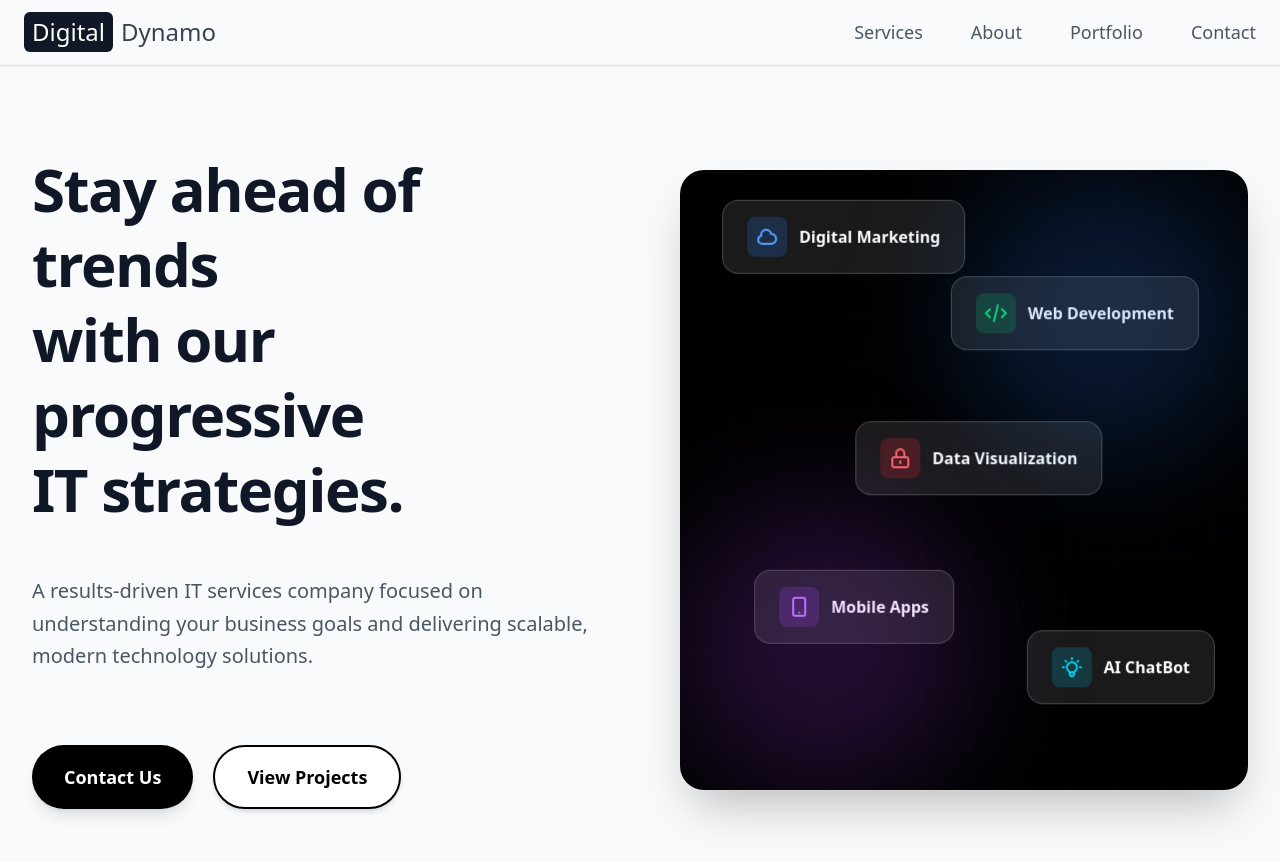
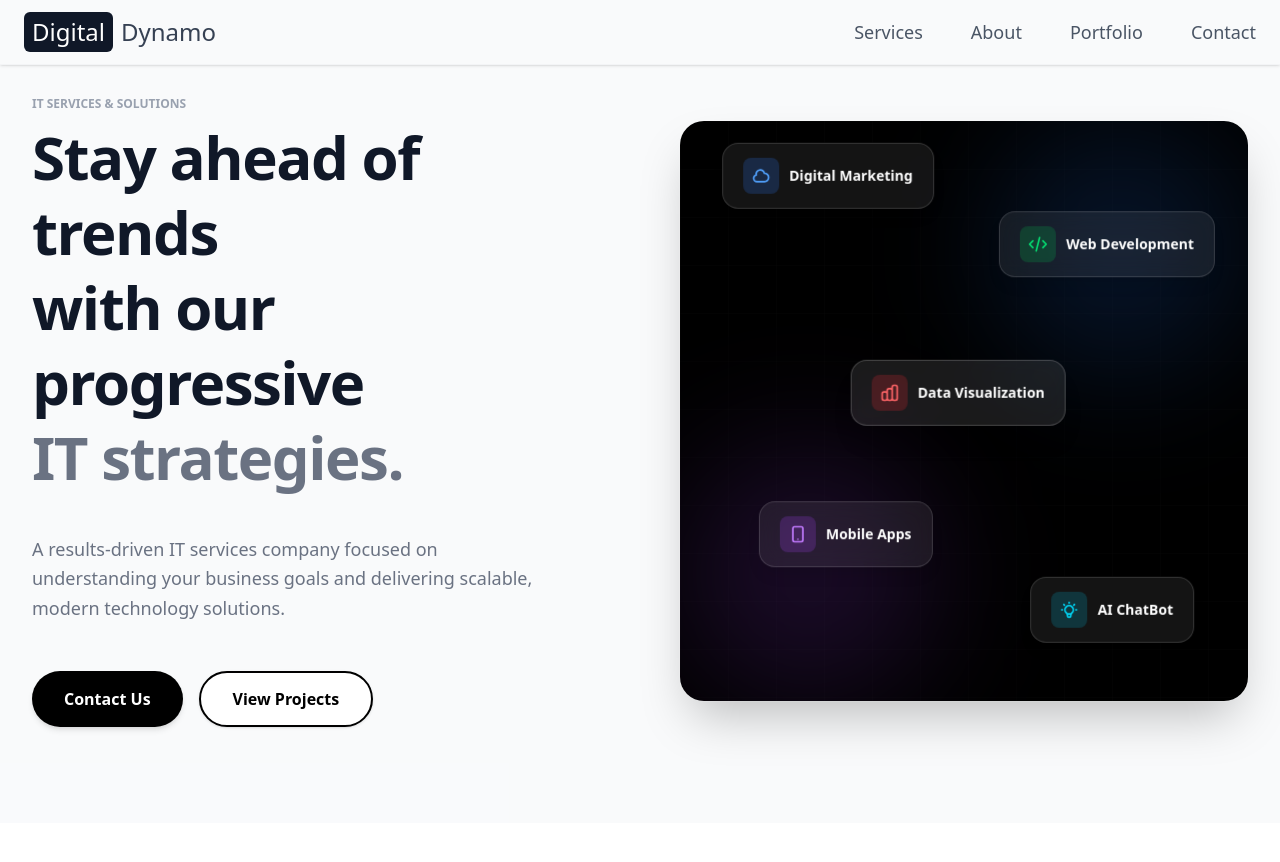
Before and after one commit to devidardhruvil-codes/BusinessProject, a Next.js app: page / in a window 1280 px wide. Shown: the top 862 px of the page. After the commit the page ends 823 px from the top, so only its background shows below. Built offline with nearby package versions, Linux system fonts and the light colour scheme.

Commit message:
home screen updates

```diff
--- a/app/page.tsx
+++ b/app/page.tsx
@@ -2,37 +2,41 @@ import Link from "next/link";
 
 export default function Home() {
   return (
-    <main className="min-h-screen bg-gray-50/95 pt-15 md:pt-14">
+    <main className="min-h-screen bg-gray-50/95 pt-6 md:pt-0">
       {/* Hero Section */}
       <section className="relative px-4 sm:px-6 lg:px-8 py-16 md:py-24 max-w-7xl mx-auto">
         <div className="grid grid-cols-1 lg:grid-cols-2 gap-12 lg:gap-20 items-center">
           {/* Left - Text Content */}
-          <div className="space-y-10 md:space-y-12 text-center lg:text-left">
+          <div className="space-y-8 md:space-y-10 text-center lg:text-left">
+            {/* Small label */}
+            <p className="text-xs font-semibold mb-2 uppercase text-gray-400 text-center lg:text-left">
+              IT Services & Solutions
+            </p>
+
             <h1 className="text-4xl sm:text-5xl lg:text-6xl font-bold leading-tight text-gray-900 tracking-tight">
               Stay ahead of trends
               <br />
               with our progressive
               <br />
-              IT strategies.
+              <span className="text-gray-500">IT strategies.</span>
             </h1>
 
-            <p className="text-lg md:text-xl text-gray-600 max-w-2xl mx-auto lg:mx-0 leading-relaxed">
+            <p className="text-base md:text-lg text-gray-500 max-w-lg mx-auto lg:mx-0 leading-relaxed">
               A results-driven IT services company focused on understanding your
               business goals and delivering scalable, modern technology
               solutions.
             </p>
 
-            <div className="flex flex-col sm:flex-row gap-5 justify-center lg:justify-start pt-6">
+            <div className="flex flex-col sm:flex-row gap-4 justify-center lg:justify-start pt-2">
               <Link
                 href="/contact"
-                className="inline-flex items-center justify-center px-8 py-4 text-lg font-semibold text-white bg-black rounded-full hover:bg-gray-800 transition shadow-lg hover:shadow-xl"
+                className="inline-flex items-center justify-center px-8 py-3.5 text-base font-semibold text-white bg-black rounded-full hover:bg-gray-800 transition shadow-md hover:shadow-lg"
               >
                 Contact Us
               </Link>
-
               <Link
                 href="/portfolio"
-                className="inline-flex items-center justify-center px-8 py-4 text-lg font-semibold text-black bg-white border-2 border-black rounded-full hover:bg-gray-100 transition shadow-md hover:shadow-lg"
+                className="inline-flex items-center justify-center px-8 py-3.5 text-base font-semibold text-black bg-white border-2 border-black rounded-full hover:bg-gray-100 transition shadow-sm hover:shadow-md"
               >
                 View Projects
               </Link>
@@ -40,20 +44,24 @@ export default function Home() {
           </div>
 
           {/* Right - Tech Stack Visual */}
-          <div className="relative h-[420px] sm:h-[500px] lg:h-[620px] rounded-3xl overflow-hidden bg-black shadow-2xl ring-1 ring-white/10">
+          <div className="relative h-[420px] sm:h-[500px] lg:h-[580px] rounded-3xl overflow-hidden bg-black shadow-2xl ring-1 ring-white/10">
             {/* Subtle grid background */}
-            <div className="absolute inset-0 opacity-20">
-              <div className="w-full h-full bg-[linear-gradient(to_right,#ffffff12_1px,transparent_1px),linear-gradient(to_bottom,#ffffff12_1px,transparent_1px)] bg-[size:48px_48px]" />
+            <div className="absolute inset-0 opacity-[0.12]">
+              <div className="w-full h-full bg-[linear-gradient(to_right,#ffffff18_1px,transparent_1px),linear-gradient(to_bottom,#ffffff18_1px,transparent_1px)] bg-[size:48px_48px]" />
             </div>
 
-            {/* Floating Tech Icons/Cards */}
-            <div className="absolute inset-0 p-4 sm:p-6 md:p-8">
-              {/* Digital Marketing */}
-              <div className="absolute top-12 sm:top-8 md:top-12 left-4 sm:left-6 md:left-12 bg-white/10 backdrop-blur-md px-3 sm:px-4 md:px-6 py-2 sm:py-3 md:py-4 rounded-xl sm:rounded-2xl border border-white/20 shadow-xl animate-float-smooth">
-                <div className="flex items-center gap-2 sm:gap-3">
-                  <div className="w-7 h-7 sm:w-8 sm:h-8 md:w-10 md:h-10 bg-blue-500/20 rounded-lg flex items-center justify-center">
+            {/* Glowing accent orbs */}
+            <div className="absolute top-0 right-0 w-64 h-64 bg-blue-500/15 rounded-full blur-3xl" />
+            <div className="absolute bottom-0 left-0 w-64 h-64 bg-purple-500/15 rounded-full blur-3xl" />
+
+            {/* Floating Tech Cards */}
+            <div className="absolute inset-0 p-6 md:p-8">
+              {/* Digital Marketing — top left */}
+              <div className="absolute top-10 left-8 md:left-12 bg-white/8 backdrop-blur-md px-4 md:px-5 py-3 md:py-3.5 rounded-2xl border border-white/15 shadow-lg animate-float-smooth">
+                <div className="flex items-center gap-2.5">
+                  <div className="w-8 h-8 md:w-9 md:h-9 bg-blue-500/20 rounded-lg flex items-center justify-center shrink-0">
                     <svg
-                      className="w-4 h-4 sm:w-5 sm:h-5 md:w-6 md:h-6 text-blue-400"
+                      className="w-4 h-4 md:w-5 md:h-5 text-blue-400"
                       fill="none"
                       viewBox="0 0 24 24"
                       stroke="currentColor"
@@ -66,18 +74,18 @@ export default function Home() {
                       />
                     </svg>
                   </div>
-                  <span className="text-white font-semibold text-xs sm:text-sm md:text-base">
+                  <span className="text-white font-semibold text-sm">
                     Digital Marketing
                   </span>
                 </div>
               </div>
 
-              {/* Web Development */}
-              <div className="absolute top-32 sm:top-28 md:top-32 right-4 sm:right-8 md:right-16 bg-white/10 backdrop-blur-md px-3 sm:px-4 md:px-6 py-2 sm:py-3 md:py-4 rounded-xl sm:rounded-2xl border border-white/20 shadow-xl animate-float-delayed">
-                <div className="flex items-center gap-2 sm:gap-3">
-                  <div className="w-7 h-7 sm:w-8 sm:h-8 md:w-10 md:h-10 bg-green-500/20 rounded-lg flex items-center justify-center">
+              {/* Web Development — top right */}
+              <div className="absolute top-28 right-8 md:right-12 bg-white/8 backdrop-blur-md px-4 md:px-5 py-3 md:py-3.5 rounded-2xl border border-white/15 shadow-lg animate-float-delayed">
+                <div className="flex items-center gap-2.5">
+                  <div className="w-8 h-8 md:w-9 md:h-9 bg-green-500/20 rounded-lg flex items-center justify-center shrink-0">
                     <svg
-                      className="w-4 h-4 sm:w-5 sm:h-5 md:w-6 md:h-6 text-green-400"
+                      className="w-4 h-4 md:w-5 md:h-5 text-green-400"
                       fill="none"
                       viewBox="0 0 24 24"
                       stroke="currentColor"
@@ -90,18 +98,42 @@ export default function Home() {
                       />
                     </svg>
                   </div>
-                  <span className="text-white font-semibold text-xs sm:text-sm md:text-base">
+                  <span className="text-white font-semibold text-sm">
                     Web Development
                   </span>
                 </div>
               </div>
 
-              {/* Mobile Apps */}
-              <div className="absolute bottom-32 sm:bottom-28 md:bottom-32 left-6 sm:left-12 md:left-20 bg-white/10 backdrop-blur-md px-3 sm:px-4 md:px-6 py-2 sm:py-3 md:py-4 rounded-xl sm:rounded-2xl border border-white/20 shadow-xl animate-float-smooth">
-                <div className="flex items-center gap-2 sm:gap-3">
-                  <div className="w-7 h-7 sm:w-8 sm:h-8 md:w-10 md:h-10 bg-purple-500/20 rounded-lg flex items-center justify-center">
+              {/* Center card — Data Visualization */}
+              <div className="absolute top-1/2 left-1/2 -translate-x-1/2 -translate-y-1/2 bg-white/10 backdrop-blur-md px-5 py-3.5 rounded-2xl border border-white/20 shadow-xl animate-float-smooth">
+                <div className="flex items-center gap-2.5">
+                  <div className="w-8 h-8 md:w-9 md:h-9 bg-red-500/20 rounded-lg flex items-center justify-center shrink-0">
                     <svg
-                      className="w-4 h-4 sm:w-5 sm:h-5 md:w-6 md:h-6 text-purple-400"
+                      className="w-4 h-4 md:w-5 md:h-5 text-red-400"
+                      fill="none"
+                      viewBox="0 0 24 24"
+                      stroke="currentColor"
+                    >
+                      <path
+                        strokeLinecap="round"
+                        strokeLinejoin="round"
+                        strokeWidth={2}
+                        d="M9 19v-6a2 2 0 00-2-2H5a2 2 0 00-2 2v6a2 2 0 002 2h2a2 2 0 002-2zm0 0V9a2 2 0 012-2h2a2 2 0 012 2v10m-6 0a2 2 0 002 2h2a2 2 0 002-2m0 0V5a2 2 0 012-2h2a2 2 0 012 2v14a2 2 0 01-2 2h-2a2 2 0 01-2-2z"
+                      />
+                    </svg>
+                  </div>
+                  <span className="text-white font-semibold text-sm whitespace-nowrap">
+                    Data Visualization
+                  </span>
+                </div>
+              </div>
+
+              {/* Mobile Apps — bottom left */}
+              <div className="absolute bottom-28 left-8 md:left-16 bg-white/8 backdrop-blur-md px-4 md:px-5 py-3 md:py-3.5 rounded-2xl border border-white/15 shadow-lg animate-float-delayed">
+                <div className="flex items-center gap-2.5">
+                  <div className="w-8 h-8 md:w-9 md:h-9 bg-purple-500/20 rounded-lg flex items-center justify-center shrink-0">
+                    <svg
+                      className="w-4 h-4 md:w-5 md:h-5 text-purple-400"
                       fill="none"
                       viewBox="0 0 24 24"
                       stroke="currentColor"
@@ -114,18 +146,18 @@ export default function Home() {
                       />
                     </svg>
                   </div>
-                  <span className="text-white font-semibold text-xs sm:text-sm md:text-base">
+                  <span className="text-white font-semibold text-sm">
                     Mobile Apps
                   </span>
                 </div>
               </div>
 
-              {/* AI ChatBot */}
-              <div className="absolute bottom-12 sm:bottom-12 md:bottom-16 right-4 sm:right-8 md:right-12 bg-white/10 backdrop-blur-md px-3 sm:px-4 md:px-6 py-2 sm:py-3 md:py-4 rounded-xl sm:rounded-2xl border border-white/20 shadow-xl animate-float-delayed">
-                <div className="flex items-center gap-2 sm:gap-3">
-                  <div className="w-7 h-7 sm:w-8 sm:h-8 md:w-10 md:h-10 bg-cyan-500/20 rounded-lg flex items-center justify-center">
+              {/* AI ChatBot — bottom right */}
+              <div className="absolute bottom-10 right-8 md:right-12 bg-white/8 backdrop-blur-md px-4 md:px-5 py-3 md:py-3.5 rounded-2xl border border-white/15 shadow-lg animate-float-smooth">
+                <div className="flex items-center gap-2.5">
+                  <div className="w-8 h-8 md:w-9 md:h-9 bg-cyan-500/20 rounded-lg flex items-center justify-center shrink-0">
                     <svg
-                      className="w-4 h-4 sm:w-5 sm:h-5 md:w-6 md:h-6 text-cyan-400"
+                      className="w-4 h-4 md:w-5 md:h-5 text-cyan-400"
                       fill="none"
                       viewBox="0 0 24 24"
                       stroke="currentColor"
@@ -138,40 +170,12 @@ export default function Home() {
                       />
                     </svg>
                   </div>
-                  <span className="text-white font-semibold text-xs sm:text-sm md:text-base">
+                  <span className="text-white font-semibold text-sm">
                     AI ChatBot
                   </span>
                 </div>
               </div>
-
-              {/* Data Visualization - Center card */}
-              <div className="absolute top-1/2 left-1/2 -translate-x-1/2 -translate-y-1/2 bg-white/10 backdrop-blur-md px-3 sm:px-4 md:px-6 py-2 sm:py-3 md:py-4 rounded-xl sm:rounded-2xl border border-white/20 shadow-xl animate-float-delayed">
-                <div className="flex items-center gap-2 sm:gap-3">
-                  <div className="w-7 h-7 sm:w-8 sm:h-8 md:w-10 md:h-10 bg-red-500/20 rounded-lg flex items-center justify-center">
-                    <svg
-                      className="w-4 h-4 sm:w-5 sm:h-5 md:w-6 md:h-6 text-red-400"
-                      fill="none"
-                      viewBox="0 0 24 24"
-                      stroke="currentColor"
-                    >
-                      <path
-                        strokeLinecap="round"
-                        strokeLinejoin="round"
-                        strokeWidth={2}
-                        d="M12 15v2m-6 4h12a2 2 0 002-2v-6a2 2 0 00-2-2H6a2 2 0 00-2 2v6a2 2 0 002 2zm10-10V7a4 4 0 00-8 0v4h8z"
-                      />
-                    </svg>
-                  </div>
-                  <span className="text-white font-semibold text-xs sm:text-sm md:text-base whitespace-nowrap">
-                    Data Visualization
-                  </span>
-                </div>
-              </div>
             </div>
-
-            {/* Glowing accent orbs */}
-            <div className="absolute top-0 right-0 w-48 h-48 sm:w-56 sm:h-56 md:w-72 md:h-72 bg-blue-500/20 rounded-full blur-3xl" />
-            <div className="absolute bottom-0 left-0 w-48 h-48 sm:w-56 sm:h-56 md:w-72 md:h-72 bg-purple-500/20 rounded-full blur-3xl" />
           </div>
         </div>
       </section>
```
